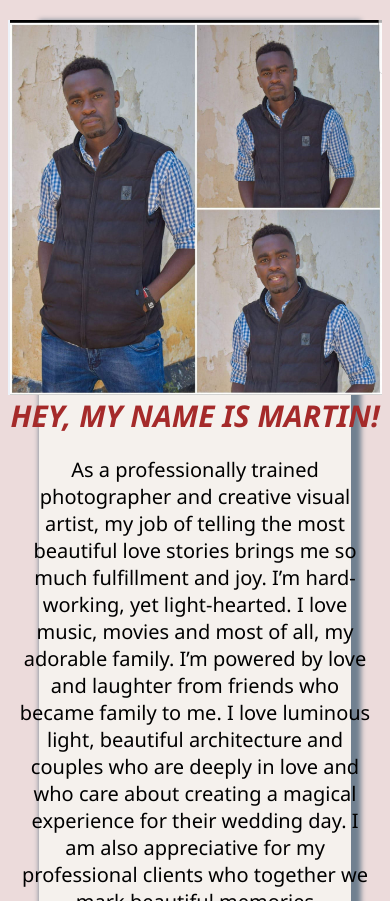
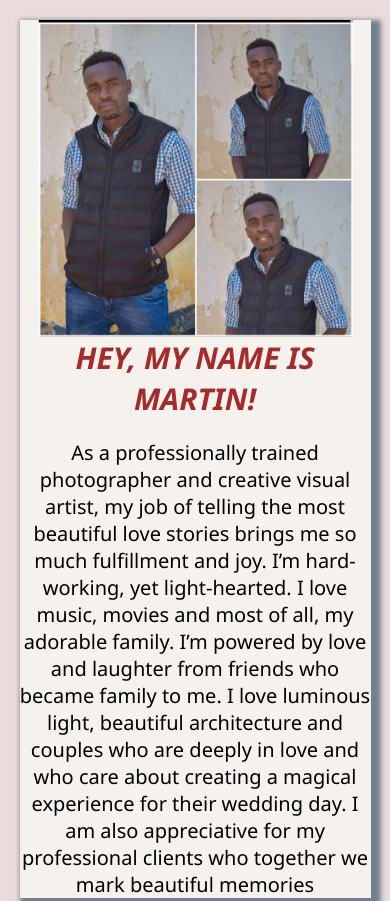
Before and after one commit to NaftalyMurimi/Templateone, a plain HTML site: page About.html in a window 390 px wide. Shown: the top 901 px of the page. Drawn offline with Linux system fonts and the light colour scheme.

Commit message:
improved

```diff
--- a/about.css
+++ b/about.css
@@ -32,8 +32,6 @@ body{
     margin: 10px;
     font-size: 20px;
     margin-bottom: 20px;
-
-
 }
 .card-info h3{
     text-align: center;
@@ -70,7 +68,7 @@ body{
 /*creating media query*/
 @media (max-width: 500px) {
     .card-info{
-        width: 80%;
+        width: 90%;
         margin: auto;
 
         display: grid;
@@ -82,4 +80,13 @@ body{
         margin-bottom: 20px;
         box-shadow: 5px 5px 5px 5px slategrey;
     }
+    .card-info img{
+        width: 90%;
+        margin: auto;
+
+    }
+    .info-services p{
+        margin: auto;
+
+    }
 }
```
